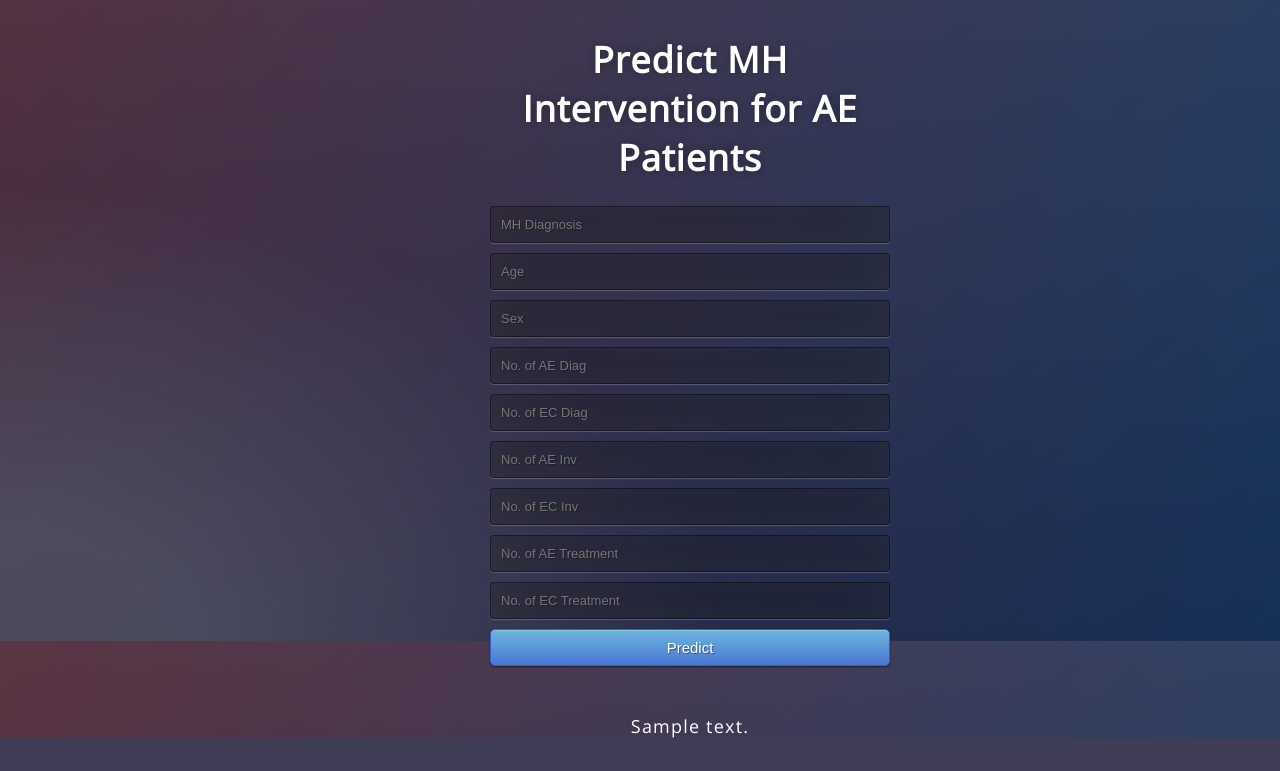
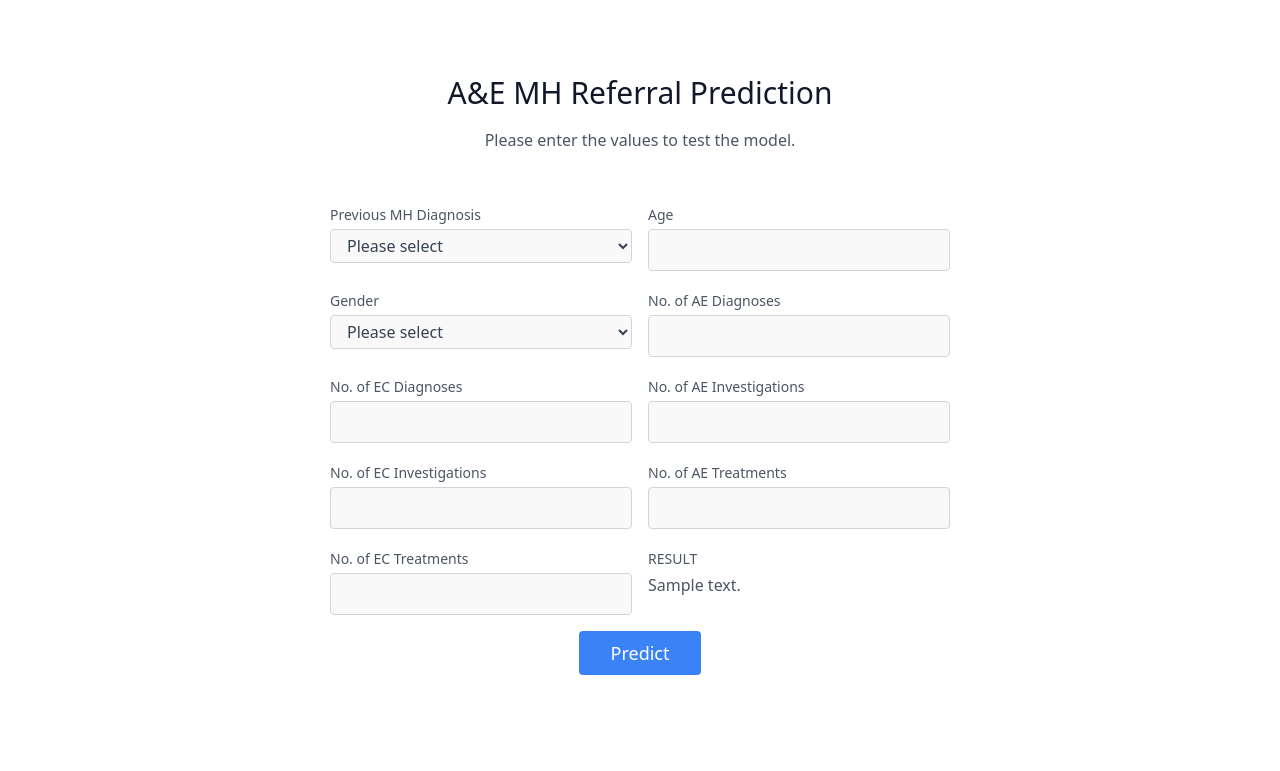
Before and after one commit to aatif07/AE_MH_Intervention, a Flask app: template templates/index.html in a window 1280 px wide. Shown: the part 159-930 px from the top of the page. Before the commit the page ends 897 px from the top, so only its background shows below. Run offline with Flask 2, Linux system fonts and the light colour scheme; the template is opened without the code that fills it: most values are stand-ins (such as "Sample title", 1, 10 or a date in 2020); parts of the project's set-up code (start-up, migrations or seed data) failed here and were passed over; some libraries are stand-ins or nearby versions.

Commit message:
Add files via upload

```diff
--- a/templates/index.html
+++ b/templates/index.html
@@ -4,40 +4,127 @@
 <head>
   <meta charset="UTF-8">
   <title>ML API</title>
-  <link href='https://fonts.googleapis.com/css?family=Pacifico' rel='stylesheet' type='text/css'>
-<link href='https://fonts.googleapis.com/css?family=Arimo' rel='stylesheet' type='text/css'>
-<link href='https://fonts.googleapis.com/css?family=Hind:300' rel='stylesheet' type='text/css'>
-<link href='https://fonts.googleapis.com/css?family=Open+Sans+Condensed:300' rel='stylesheet' type='text/css'>
-<link rel="stylesheet" href="{{ url_for('static', filename='css/style.css') }}">
+    <script src="https://cdn.tailwindcss.com"></script>
+
 
 </head>
 
 <body>
- <div class="login">
-	<h1>Predict MH Intervention for AE Patients</h1>
+<header class="text-gray-600 body-font">
+  <div class="container mx-auto flex flex-wrap p-5 flex-col md:flex-row items-center">
+    <a class="flex title-font font-medium items-center text-gray-900 mb-4 md:mb-0">
+      <img src="https://www.digitalhealth.net/wp-content/uploads/2020/01/arden-gem-logo.png.webp" alt="AGEM" width="130" height="130">
 
-     <!-- Main Input For Receiving Query to our ML -->
-    <form action="{{ url_for('predict')}}"method="post">
+      <span class="ml-3 text-xl">Mental Health Prediction Dashboard</span>
+    </a>
+    <nav class="md:ml-auto md:mr-auto flex flex-wrap items-center text-base justify-center">
+      <a class="mr-5 hover:text-gray-900">Emergency Patients</a>
+      <a class="mr-5 hover:text-gray-900">Admitted Patient Care</a>
+    </nav>
 
-        <input type="text" name="mhdiag" placeholder="MH Diagnosis" required="required" />
-		<input type="text" name="age" placeholder="Age" required="required" />
-        <input type="text" name="sex" placeholder="Sex" required="required" />
-        <input type="text" name="noaediag" placeholder="No. of AE Diag" required="required" />
-		<input type="text" name="noecdiag" placeholder="No. of EC Diag" required="required" />
-        <input type="text" name="noaeinv" placeholder="No. of AE Inv" required="required" />
-        <input type="text" name="noecinv" placeholder="No. of EC Inv" required="required" />
-		<input type="text" name="noaetr" placeholder="No. of AE Treatment" required="required" />
-        <input type="text" name="noectr" placeholder="No. of EC Treatment" required="required" />
+  </div>
+</header>
 
 
-        <button type="submit" class="btn btn-primary btn-block btn-large">Predict</button>
-    </form>
 
-   <br>
-   <br>
-   {{ prediction_text }}
+<form action="{{ url_for('predict')}}"method="post">
+<section class="text-gray-600 body-font relative">
+  <div class="container px-5 py-24 mx-auto">
+    <div class="flex flex-col text-center w-full mb-12">
+      <h1 class="sm:text-3xl text-2xl font-medium title-font mb-4 text-gray-900">A&E MH Referral Prediction</h1>
+      <p class="lg:w-2/3 mx-auto leading-relaxed text-base">Please enter the values to test the model.</p>
+    </div>
+    <div class="lg:w-1/2 md:w-2/3 mx-auto">
+      <div class="flex flex-wrap -m-2">
+        <div class="p-2 w-1/2">
+          <div class="relative">
+            <label for="name" class="leading-7 text-sm text-gray-600">Previous MH Diagnosis</label>
+            <select id="default"  name="mhdiag" class="w-full bg-gray-100 bg-opacity-50 rounded border border-gray-300 focus:border-blue-500 focus:bg-white focus:ring-2 focus:ring-blue-200 text-base outline-none text-gray-700 py-1 px-3 leading-8 transition-colors duration-200 ease-in-out">
+              <option selected>Please select</option>
+              <option value="1">Yes</option>
+              <option value="0">No</option>
+            </select>
+          </div>
+        </div>
+        <div class="p-2 w-1/2">
+          <div class="relative">
+            <label for="email" class="leading-7 text-sm text-gray-600">Age</label>
+            <input type="number" required="required" id="email" name="Age" class="w-full bg-gray-100 bg-opacity-50 rounded border border-gray-300 focus:border-blue-500 focus:bg-white focus:ring-2 focus:ring-blue-200 text-base outline-none text-gray-700 py-1 px-3 leading-8 transition-colors duration-200 ease-in-out">
+          </div>
+        </div>
+        <div class="p-2 w-1/2">
+          <div class="relative">
+            <label for="name" class="leading-7 text-sm text-gray-600">Gender</label>
+            <select id="name" name="Sex" class="w-full bg-gray-100 bg-opacity-50 rounded border border-gray-300 focus:border-blue-500 focus:bg-white focus:ring-2 focus:ring-blue-200 text-base outline-none text-gray-700 py-1 px-3 leading-8 transition-colors duration-200 ease-in-out">
+              <option selected>Please select</option>
+              <option value="1">Male</option>
+              <option value="2">Female</option>
+            </select>
+          </div>
+        </div>
+        <div class="p-2 w-1/2">
+          <div class="relative">
+            <label for="email" class="leading-7 text-sm text-gray-600">No. of AE Diagnoses</label>
+            <input type="number" required="required" id="email" name="noaediag" class="w-full bg-gray-100 bg-opacity-50 rounded border border-gray-300 focus:border-blue-500 focus:bg-white focus:ring-2 focus:ring-blue-200 text-base outline-none text-gray-700 py-1 px-3 leading-8 transition-colors duration-200 ease-in-out">
+          </div>
+        </div>
+        <div class="p-2 w-1/2">
+          <div class="relative">
+            <label for="name" class="leading-7 text-sm text-gray-600">No. of EC Diagnoses</label>
+            <input type="number" required="required" id="name" name="noecdiag" class="w-full bg-gray-100 bg-opacity-50 rounded border border-gray-300 focus:border-blue-500 focus:bg-white focus:ring-2 focus:ring-blue-200 text-base outline-none text-gray-700 py-1 px-3 leading-8 transition-colors duration-200 ease-in-out">
+          </div>
+        </div>
+        <div class="p-2 w-1/2">
+          <div class="relative">
+            <label for="email" class="leading-7 text-sm text-gray-600">No. of AE Investigations</label>
+            <input type="number" required="required" id="email" name="noaeinv" class="w-full bg-gray-100 bg-opacity-50 rounded border border-gray-300 focus:border-blue-500 focus:bg-white focus:ring-2 focus:ring-blue-200 text-base outline-none text-gray-700 py-1 px-3 leading-8 transition-colors duration-200 ease-in-out">
+          </div>
+        </div>
+        <div class="p-2 w-1/2">
+          <div class="relative">
+            <label for="name" class="leading-7 text-sm text-gray-600">No. of EC Investigations</label>
+            <input type="number" required="required" id="name" name="noecinv" class="w-full bg-gray-100 bg-opacity-50 rounded border border-gray-300 focus:border-blue-500 focus:bg-white focus:ring-2 focus:ring-blue-200 text-base outline-none text-gray-700 py-1 px-3 leading-8 transition-colors duration-200 ease-in-out">
+          </div>
+        </div>
+        <div class="p-2 w-1/2">
+          <div class="relative">
+            <label for="email" class="leading-7 text-sm text-gray-600">No. of AE Treatments</label>
+            <input type="number" required="required" id="email" name="noaetreat" class="w-full bg-gray-100 bg-opacity-50 rounded border border-gray-300 focus:border-blue-500 focus:bg-white focus:ring-2 focus:ring-blue-200 text-base outline-none text-gray-700 py-1 px-3 leading-8 transition-colors duration-200 ease-in-out">
+          </div>
+        </div>
+        <div class="p-2 w-1/2">
+          <div class="relative">
+            <label for="email" class="leading-7 text-sm text-gray-600">No. of EC Treatments</label>
+            <input type="number" required="required" id="email" name="noectreat" class="w-full bg-gray-100 bg-opacity-50 rounded border border-gray-300 focus:border-blue-500 focus:bg-white focus:ring-2 focus:ring-blue-200 text-base outline-none text-gray-700 py-1 px-3 leading-8 transition-colors duration-200 ease-in-out">
+          </div>
+        </div>
 
- </div>
+
+          <div class="p-2 w-1/2">
+          <div class="relative">
+            <label class="leading-7 text-sm text-gray-600">RESULT</label>
+            <br>
+            <label>  {{ prediction_text }} </label>
+          </div>
+        </div>
+
+
+
+        <div class="p-2 w-full">
+          <button type = "submit" class="flex mx-auto text-white bg-blue-500 border-0 py-2 px-8 focus:outline-none hover:bg-blue-600 rounded text-lg">Predict</button>
+        </div>
+
+      </div>
+    </div>
+  </div>
+
+
+
+</section>
+</form>
+
+
+
 
 
 </body>
```
Also changed, not shown: templates/agem.png (added).
